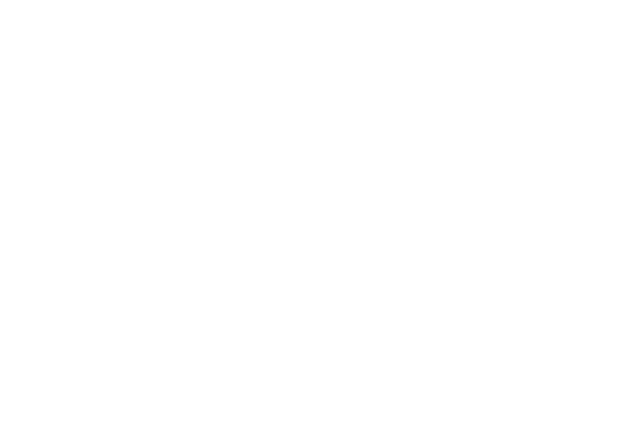
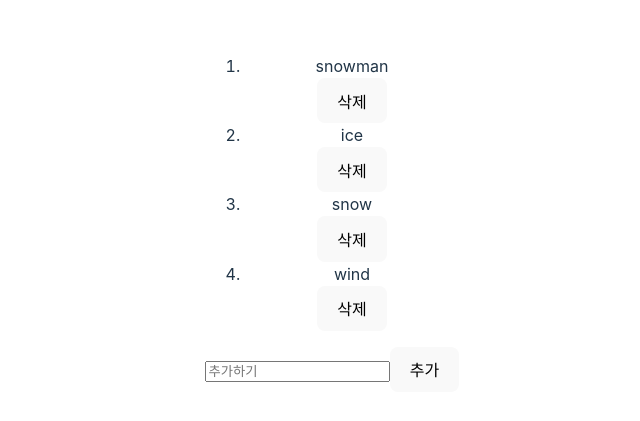
Before and after one commit to BoraParkDev/react-example, a React (Vite) app: page /sample in a window 1280 px wide. Before the commit this address had no page. Shown: the part 185-606 px from the top of the page, without its empty margins (308-948 px from the left). Built offline with nearby package versions, Linux system fonts and the light colour scheme.

Commit message:
feat: 5장 예제

```diff
--- /dev/null
+++ b/src/IterationSample.tsx
@@ -0,0 +1,48 @@
+import React, { useState } from "react";
+
+const IterationSample = () => {
+  const tasks = [
+    { id: 1, name: "snowman" },
+    { id: 2, name: "ice" },
+    { id: 3, name: "snow" },
+    { id: 4, name: "wind" },
+  ];
+
+  const [inputText, setInputText] = useState("");
+  const [nextId, setNextId] = useState(5); //새로운 항목을 추가할 때 사용할 id
+  const [nextTask, setNextTask] =
+    useState<{ id: number; name: string }[]>(tasks);
+
+  const handleChange = (e: React.ChangeEvent<HTMLInputElement>) => {
+    setInputText(e.target.value);
+  };
+
+  const addTask = () => {
+    const newTask = nextTask.concat({ id: nextId, name: inputText });
+    setNextId(nextId + 1);
+    setNextTask(newTask);
+    setInputText(""); //input 초기화
+  };
+
+  const deleteTask = (idx: number) => {
+    const newTask = nextTask.filter((task) => task.id !== idx);
+    console.log(newTask);
+    setNextTask(newTask);
+  };
+
+  const taskList = nextTask.map((task) => (
+    <React.Fragment key={task.id}>
+      <li>{task.name}</li>{" "}
+      <button onClick={() => deleteTask(task.id)}>삭제</button>
+    </React.Fragment>
+  ));
+  return (
+    <div>
+      <ol>{taskList}</ol>
+      <input type="text" placeholder="추가하기" onChange={handleChange} />
+      <button onClick={addTask}>추가</button>
+    </div>
+  );
+};
+
+export default IterationSample;
--- a/src/Router.tsx
+++ b/src/Router.tsx
@@ -6,6 +6,9 @@
 import App from "./App";
 import StopWatch from "./ref/StopWatch";
 import Chat from "./ref/Chat";
+import Ref from "./ref/Ref";
+import ToggleButton from "./ref/ToggleButton";
+import IterationSample from "./IterationSample";
 
 const Router = () => {
   return (
@@ -14,8 +17,12 @@
       <Route path="/paractice" element={<EventPractics />} />
       <Route path="/say" element={<Say />} />
       <Route path="/condition" element={<Condition />} />
-      <Route path="/stopwatch" element={<StopWatch />} />
-      <Route path="/chat" element={<Chat />} />
+      <Route path="/ref" element={<Ref />}>
+        <Route path="stopwatch" element={<StopWatch />} />
+        <Route path="chat" element={<Chat />} />
+        <Route path="toggle" element={<ToggleButton />} />
+      </Route>
+      <Route path="/sample" element={<IterationSample />} />
     </Routes>
   );
 };
--- /dev/null
+++ b/src/ref/Ref.tsx
@@ -0,0 +1,8 @@
+import React from "react";
+import { Outlet } from "react-router-dom";
+
+const Ref = () => {
+  return <Outlet />;
+};
+
+export default Ref;
--- /dev/null
+++ b/src/ref/ToggleButton.tsx
@@ -0,0 +1,21 @@
+import React, { useState } from "react";
+
+const ToggleButton = () => {
+  const [btn, setBtn] = useState<boolean>(false);
+  const toggleButton = () => {
+    setBtn(!btn);
+  };
+
+  return (
+    <div>
+      <button
+        onClick={toggleButton}
+        style={{ backgroundColor: btn ? "gray" : "" }}
+      >
+        {!btn ? "ON" : "OFF"}
+      </button>
+    </div>
+  );
+};
+
+export default ToggleButton;
```
